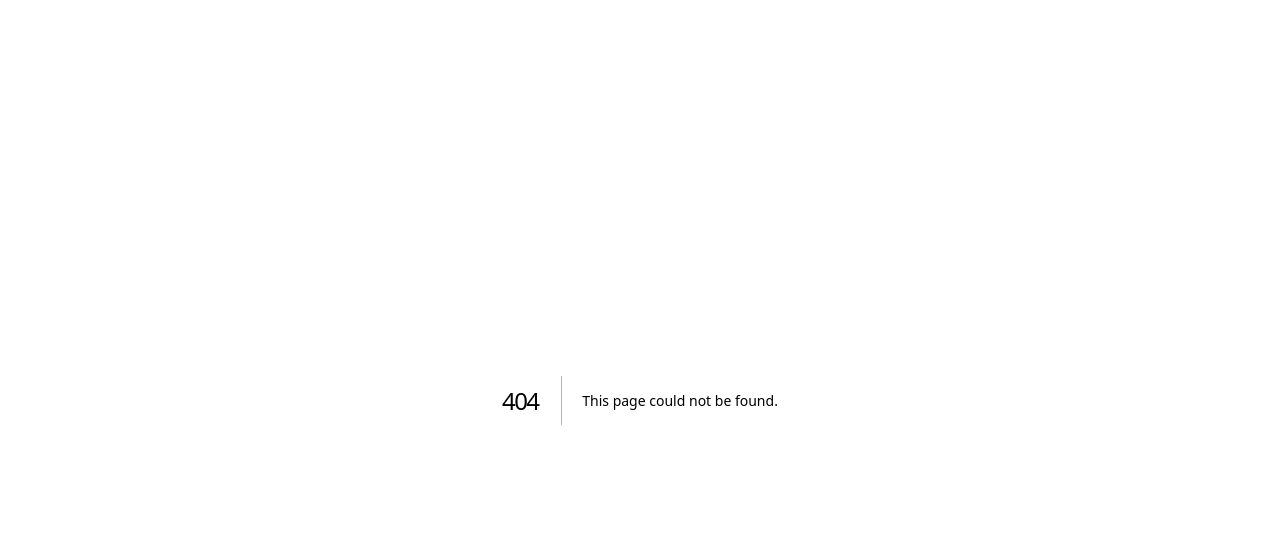
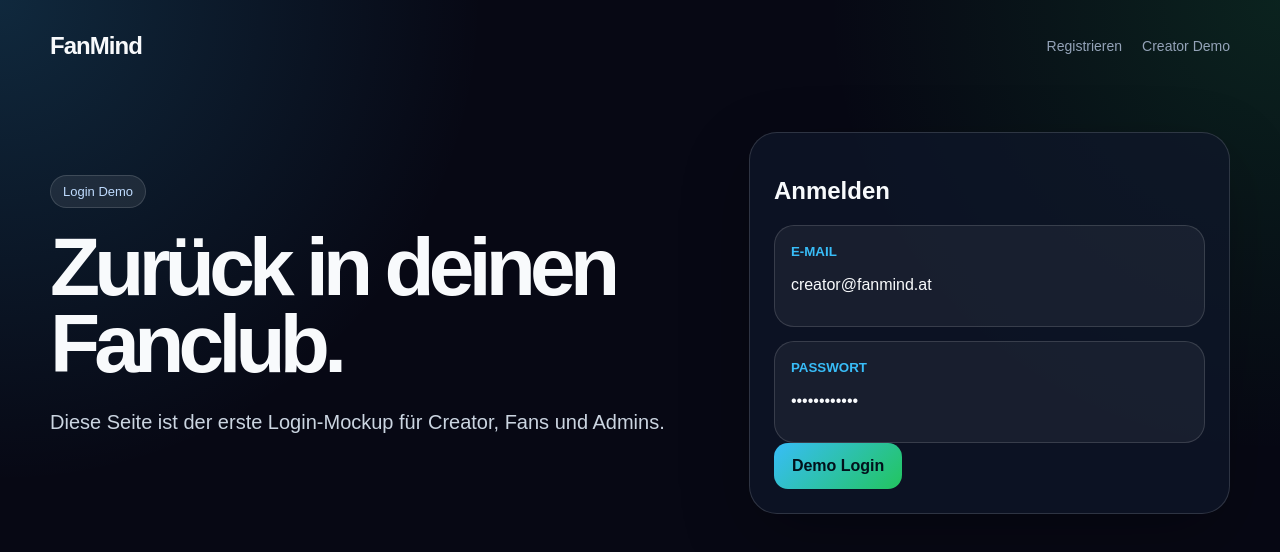
Before and after one commit to Bernds-tech/FanMind, a Next.js app: page /login in a window 1280 px wide. Before the commit this address had no page. Shown: the top 552 px of the page. Built offline with nearby package versions, Linux system fonts and the light colour scheme.

Commit message:
Add login mockup page

```diff
--- /dev/null
+++ b/src/app/login/page.tsx
@@ -0,0 +1,38 @@
+export default function LoginPage() {
+  return (
+    <main>
+      <div className="page-shell">
+        <nav className="nav">
+          <a className="logo" href="/">FanMind</a>
+          <div className="nav-links">
+            <a href="/register">Registrieren</a>
+            <a href="/creator/demo">Creator Demo</a>
+          </div>
+        </nav>
+
+        <section className="hero">
+          <div>
+            <div className="badge">Login Demo</div>
+            <h1>Zurück in deinen Fanclub.</h1>
+            <p className="lead">
+              Diese Seite ist der erste Login-Mockup für Creator, Fans und Admins.
+            </p>
+          </div>
+
+          <aside className="hero-card">
+            <h2>Anmelden</h2>
+            <div className="post">
+              <small>E-MAIL</small>
+              <p>creator@fanmind.at</p>
+            </div>
+            <div className="post">
+              <small>PASSWORT</small>
+              <p>••••••••••••</p>
+            </div>
+            <a className="button primary" href="/dashboard">Demo Login</a>
+          </aside>
+        </section>
+      </div>
+    </main>
+  );
+}
```
